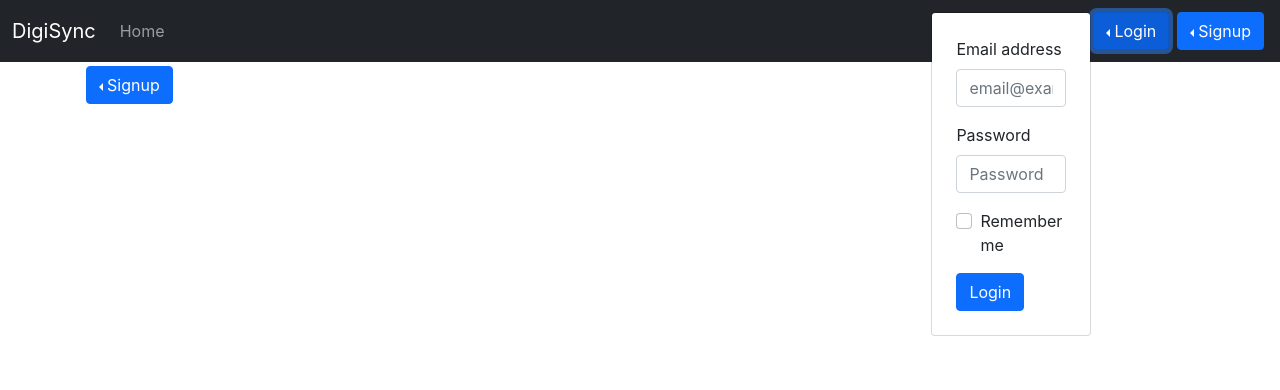
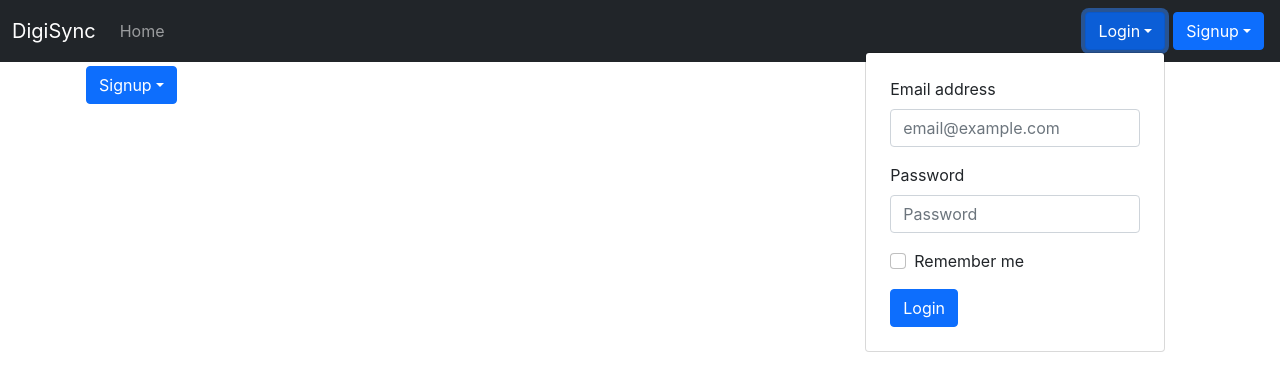
Before and after one commit to ayanpatel98/DigiSync-App, a React (Create React App) app: page /signup in a window 1280 px wide. Both pictures are taken after a click on the button "Login". Shown: the top 390 px of the page. Built offline with nearby package versions, Linux system fonts and the light colour scheme.

Commit message:
fixed responsiveness issue

```diff
--- a/src/components/Login.js
+++ b/src/components/Login.js
@@ -40,11 +40,12 @@ const Login = (props) => {
     }
 
     return (
-        <div className="btn-group dropstart m-1">
-            <button type="button" className="btn btn-primary dropdown-toggle" data-bs-toggle="dropdown" aria-expanded="false" data-bs-auto-close="outside">
+        // <div className="btn-group dropstart m-1">
+        <div className="btn-group m-1">
+            <button type="button" className="btn btn-primary dropdown-toggle" data-bs-toggle="dropdown" aria-expanded="false" data-bs-auto-close="inside outside">
                 Login
             </button>
-            <form className="dropdown-menu p-4" onSubmit={handleSubmit}>
+            <form className="dropdown-menu p-4" onSubmit={handleSubmit} style={{left: 'unset', right:'0', width: '300px'}}>
                 <div className="mb-3">
                     <label htmlFor="exampleDropdownFormEmail2" className="form-label">Email address</label>
                     <input type="email" className="form-control" id="email" placeholder="email@example.com"
--- a/src/components/Signup.js
+++ b/src/components/Signup.js
@@ -37,11 +37,11 @@ const Signup = () => {
     }
 
     return (
-        <div className="btn-group dropstart m-1">
-            <button type="button" className="btn btn-primary dropdown-toggle" data-bs-toggle="dropdown" aria-expanded="false" data-bs-auto-close="outside">
+        <div className="btn-group m-1">
+            <button type="button" className="btn btn-primary dropdown-toggle" data-bs-toggle="dropdown" aria-expanded="false" data-bs-auto-close="inside outside">
                 Signup
             </button>
-            <form className="dropdown-menu p-4" onSubmit={handleSubmit}>
+            <form className="dropdown-menu p-4" onSubmit={handleSubmit} style={{left: 'unset', right:'0', width: '300px'}}>
                 <div className="mb-3">
                     <label htmlFor="name" className="form-label">Name</label>
                     <input type="text" className="form-control" placeholder="email@example.com"
```
